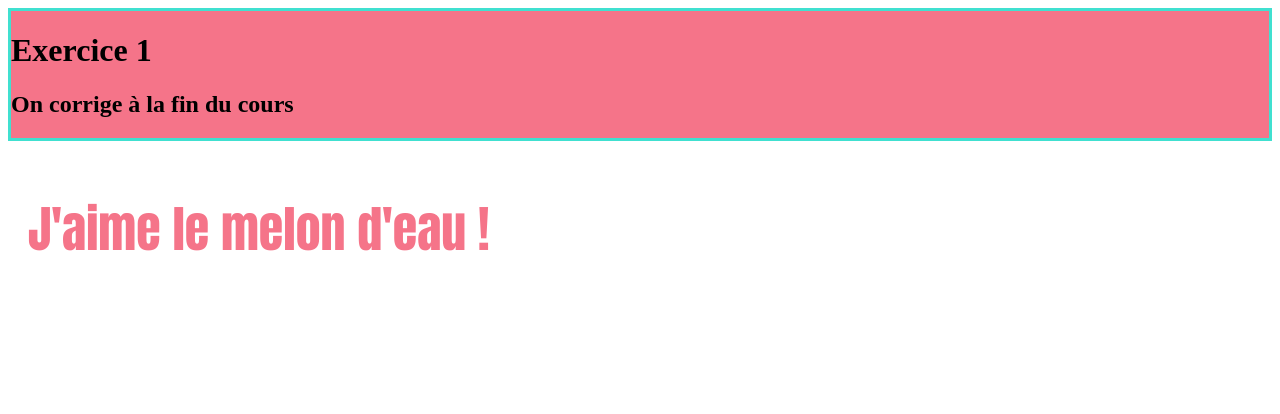
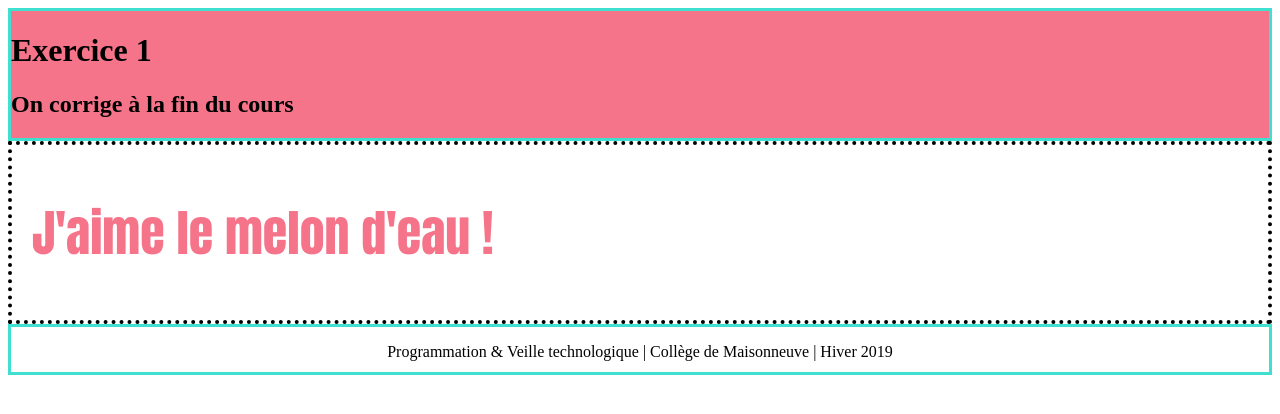
Before and after one commit to xKimA/Veille-Exercice-1, a plain HTML site: page index.html in a window 1280 px wide. Drawn offline with Linux system fonts and the light colour scheme.

Commit message:
Ajout de bordure main et footer, ajout de contenu footer

```diff
--- a/css/style.css
+++ b/css/style.css
@@ -15,8 +15,15 @@ main{
     font-family:Impact, Haettenschweiler, 'Arial Narrow Bold', sans-serif;
     font-size:50px;
     color:rgb(245, 116, 137);
+    border : 4px dotted black;
 }
 
 main p{
     margin-left:20px;
 }
+
+footer{
+    border: 3px solid turquoise;
+    height:45px;
+    text-align:center;
+}
--- a/index.html
+++ b/index.html
@@ -17,7 +17,9 @@
             <p>J'aime le melon d'eau !</p>
         </main>
 
-        <footer></footer>
+        <footer>
+            <p>Programmation & Veille technologique | Collège de Maisonneuve | Hiver 2019</p>
+        </footer>
 
 </body>
 </html>
```
